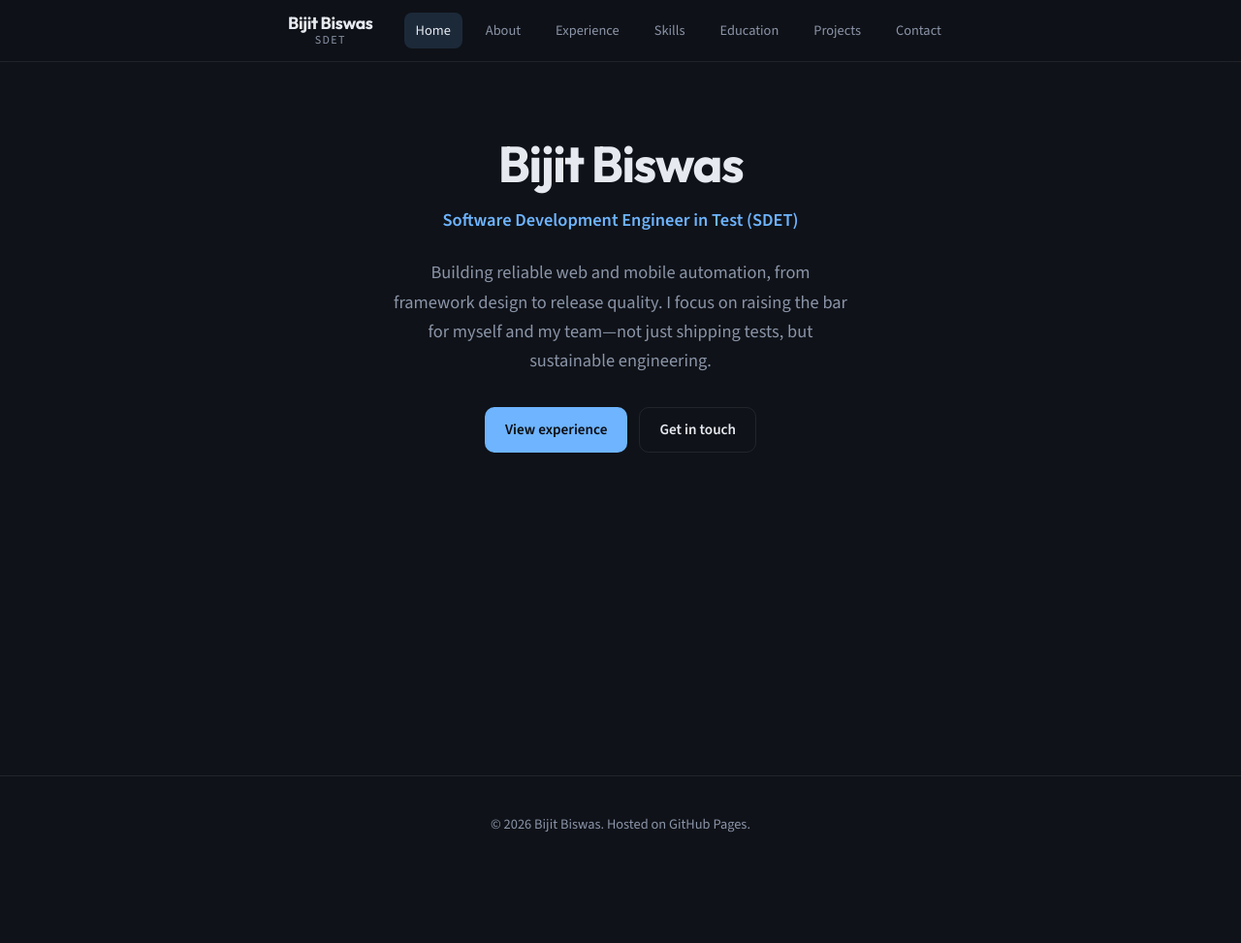
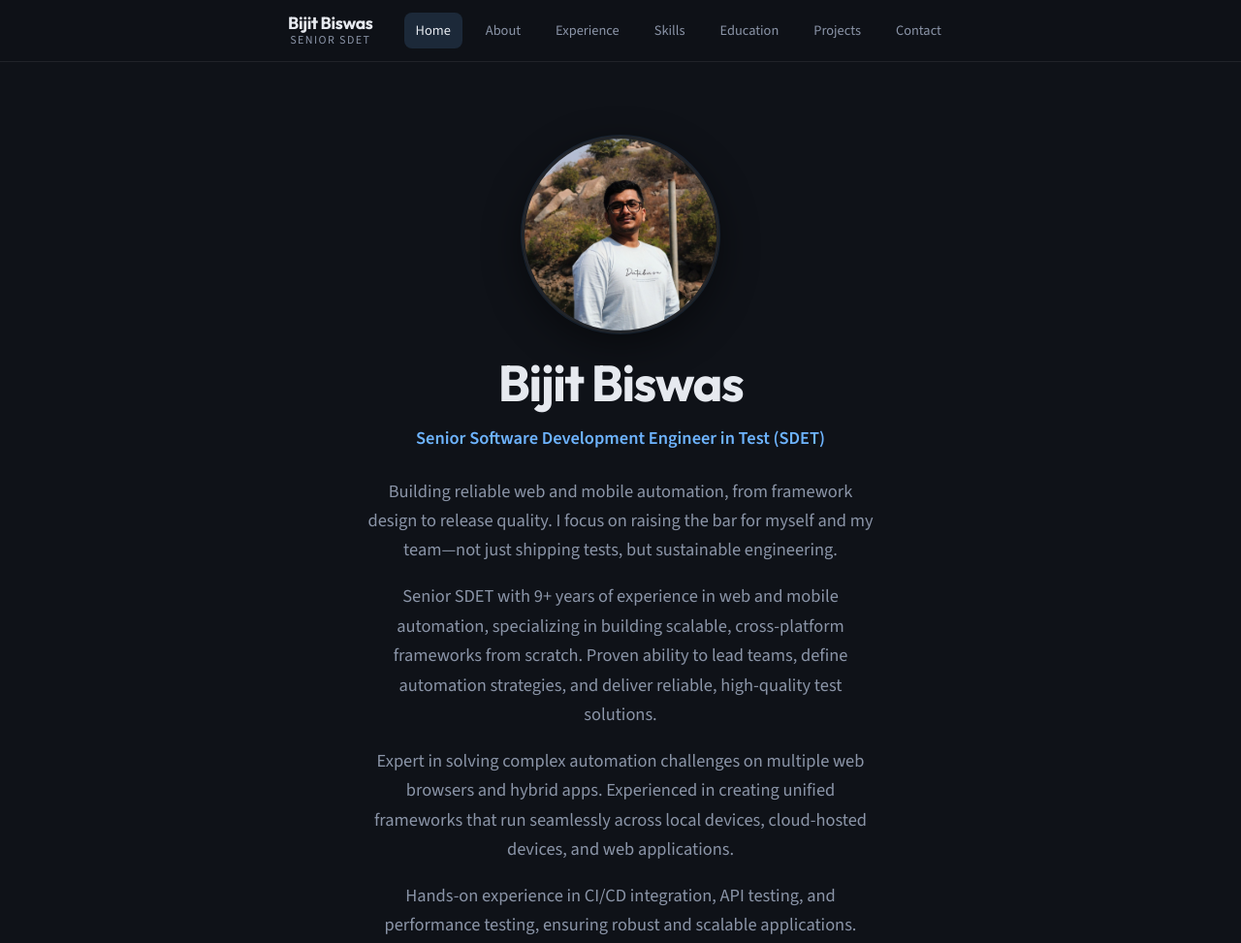
Before and after one commit to bijitbiswas/bijitbiswas.github.io, a plain HTML site: page index.html in a window 1280 px wide. Shown: the top 973 px of the page at 97% size. Before the commit the page ends 910 px from the top, so only its background shows below. Drawn offline with nearby package versions, Linux system fonts and the light colour scheme.

Commit message:
Updated Home content and added profile pic

```diff
--- a/assets/css/styles.css
+++ b/assets/css/styles.css
@@ -221,6 +221,19 @@ main {
   margin: 0 auto;
 }
 
+.hero-photo {
+  width: clamp(148px, 38vw, 204px);
+  height: clamp(148px, 38vw, 204px);
+  margin: 0 auto 1.35rem;
+  display: block;
+  object-fit: cover;
+  border-radius: 50%;
+  border: 3px solid var(--border);
+  box-shadow:
+    0 0 0 1px rgba(110, 180, 255, 0.12),
+    0 12px 40px rgba(0, 0, 0, 0.45);
+}
+
 .hero h1 {
   font-family: var(--font-display);
   font-size: clamp(2.25rem, 5vw, 3.25rem);
@@ -241,7 +254,16 @@ main {
   font-size: 1.15rem;
   color: var(--text-muted);
   margin: 0 auto 2rem;
-  max-width: 52ch;
+  max-width: 58ch;
+  text-align: center;
+}
+
+.hero-lead p {
+  margin: 0 0 1.1rem;
+}
+
+.hero-lead p:last-child {
+  margin-bottom: 0;
 }
 
 .hero-actions {
--- a/index.html
+++ b/index.html
@@ -7,7 +7,7 @@
   <meta property="og:title" content="Bijit Biswas — SDET & Test Automation">
   <meta property="og:description" content="Profile of Bijit Biswas: software development engineer in test, automation frameworks, web and mobile quality.">
   <meta property="og:type" content="website">
-  <title>Bijit Biswas — SDET & Test Automation</title>
+  <title>Bijit Biswas — Senior SDET</title>
   <link rel="preconnect" href="https://fonts.googleapis.com">
   <link rel="preconnect" href="https://fonts.gstatic.com" crossorigin>
   <link href="https://fonts.googleapis.com/css2?family=Outfit:wght@500;600;700&family=Source+Sans+3:wght@400;600;700&display=swap" rel="stylesheet">
@@ -18,7 +18,7 @@
   <header class="site-header">
     <div class="brand">
       <span class="brand-name">Bijit Biswas</span>
-      <span class="brand-title">SDET</span>
+      <span class="brand-title">Senior SDET</span>
     </div>
     <button type="button" class="nav-toggle" aria-expanded="false" aria-controls="site-nav" aria-label="Open menu">
       <span></span>
@@ -41,9 +41,23 @@
   <main id="main">
     <section id="view-home" class="view active" tabindex="-1" aria-label="Home">
       <div class="hero">
+        <img
+          class="hero-photo"
+          src="assets/images/profile.png"
+          alt="Portrait of Bijit Biswas"
+          width="200"
+          height="200"
+          decoding="async"
+          fetchpriority="high"
+        >
         <h1>Bijit Biswas</h1>
-        <p class="tagline">Software Development Engineer in Test (SDET)</p>
-        <p class="hero-lead">Building reliable web and mobile automation, from framework design to release quality. I focus on raising the bar for myself and my team—not just shipping tests, but sustainable engineering.</p>
+        <p class="tagline">Senior Software Development Engineer in Test (SDET)</p>
+        <div class="hero-lead">
+          <p>Building reliable web and mobile automation, from framework design to release quality. I focus on raising the bar for myself and my team—not just shipping tests, but sustainable engineering.</p>
+          <p>Senior SDET with 9+ years of experience in web and mobile automation, specializing in building scalable, cross-platform frameworks from scratch. Proven ability to lead teams, define automation strategies, and deliver reliable, high-quality test solutions.</p>
+          <p>Expert in solving complex automation challenges on multiple web browsers and hybrid apps. Experienced in creating unified frameworks that run seamlessly across local devices, cloud-hosted devices, and web applications.</p>
+          <p>Hands-on experience in CI/CD integration, API testing, and performance testing, ensuring robust and scalable applications.</p>
+        </div>
         <div class="hero-actions">
           <a class="btn btn-primary" href="#/experience">View experience</a>
           <a class="btn btn-secondary" href="#/contact">Get in touch</a>
```
Also changed, not shown: assets/images/profile.png (added).
